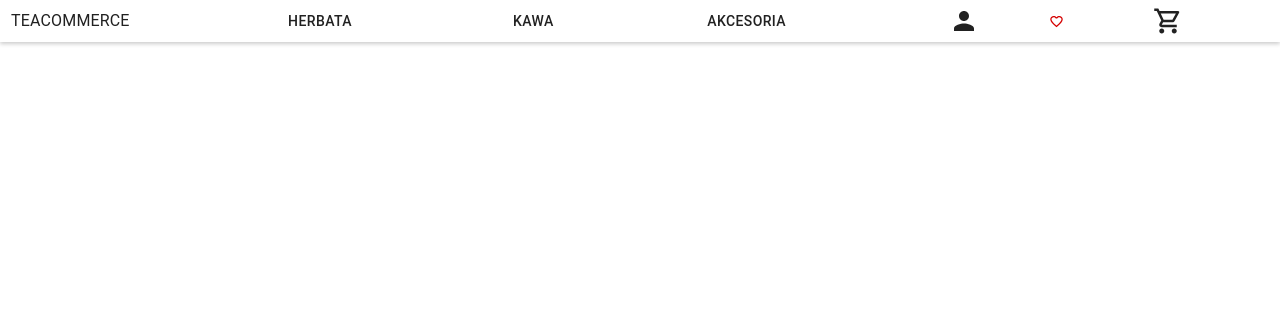
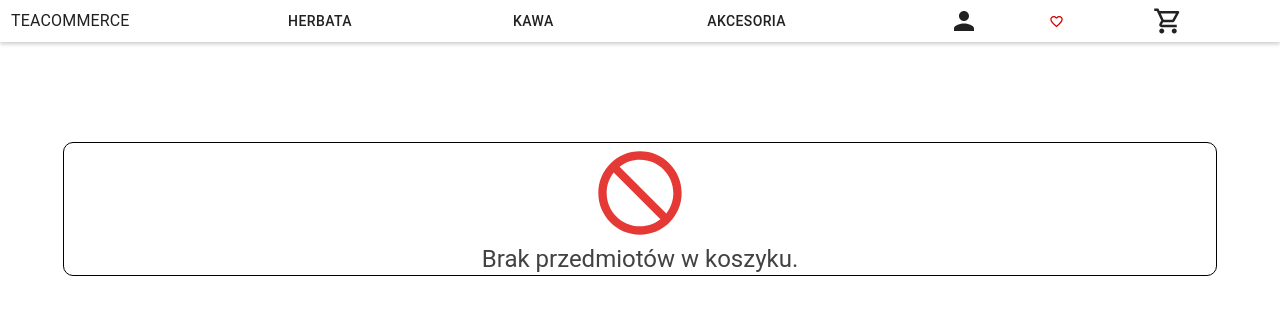
Before and after one commit to BD2-TeaParty/tea-webapp, a React (Create React App) app: page /cart in a window 1280 px wide. Shown: the top 314 px of the page. Built offline with nearby package versions, Linux system fonts and the light colour scheme.

Commit message:
cart view implemented, cart product added

```diff
--- a/src/App.css
+++ b/src/App.css
@@ -6,8 +6,9 @@
 
 
 .content-container {
-    height: 90vh;
+    /* height: 90vh; */
     width: 100%;
     align-content: center;
     align-items: center;
+    margin-bottom: 100px;
 }
--- a/src/App.js
+++ b/src/App.js
@@ -1,10 +1,10 @@
-import logo from './logo.svg';
 import './App.css';
-// import { Router } from 'react-router';
-import { BrowserRouter as Router, Switch, Route, Link } from "react-router-dom";
+
+import { BrowserRouter as Router, Switch, Route } from "react-router-dom";
 import Navbar from './components/navbar/Navbar';
 import ProductList from './components/products/ProductList';
-// import { Typography } from '@material-ui/core';
+import CartView from './components/cart/CartView';
+
 function App() {
     return (
 
@@ -20,6 +20,9 @@ function App() {
                     <Route path='/tea'>
                         <ProductList type='tea' />
                     </Route>
+                    <Route path='/cart'>
+                        <CartView />
+                    </Route>
                 </Switch>
                 </div>
             </div>
--- /dev/null
+++ b/src/components/cart/CartProduct.css
@@ -0,0 +1,30 @@
+
+
+
+.cart-gridlist-item {
+
+}
+
+.cart-item-img {
+
+}
+
+.cart-item-icon {
+
+}
+
+.cart-item-title-text {
+
+}
+
+.cart-item-description-view {
+
+}
+
+.cart-item-description-text {
+
+}
+
+.cart-item-bottombar {
+
+}
--- /dev/null
+++ b/src/components/cart/CartProduct.js
@@ -0,0 +1,38 @@
+import { GridListTile, IconButton, Typography } from '@material-ui/core';
+import React from 'react';
+import { connect } from 'react-redux';
+import RemoveShoppingCartIcon from '@material-ui/icons/RemoveShoppingCart';
+import FavoriteIcon from '@material-ui/icons/Favorite';
+
+// import img1 from '../../assets/t1.jpg';
+import './CartProduct.css';
+
+const CartProduct = props => {
+
+    // console.log('\nproduct panel ', props);
+    // const item = props.item;
+    return (
+
+        <GridListTile key={props.item.id} className='cart-gridlist-item '>
+
+            <img src={props.item.img} className='cart-item-img'/>
+
+            <Typography className='cart-item-title'>{props.item.title}</Typography>
+
+            <div className='cart-item-description-view'>
+                <Typography className='cart-item-description-text'>{props.item.description}</Typography>
+            </div>
+
+            <div className='cart-item-bottombar'>
+                <IconButton className='cart-item-icon' onClick={ () => props.cartCallback(props.item.id)}>
+                    <RemoveShoppingCartIcon style={{color: 'd50000'}}/>
+                </IconButton>
+
+            </div>
+        </GridListTile>
+    )
+}
+
+
+
+export default connect()(CartProduct);
--- /dev/null
+++ b/src/components/cart/CartView.css
@@ -0,0 +1,32 @@
+
+
+.cart-container {
+    display: flex;
+    flex-direction: column;
+    align-items: center;
+    justify-content: center;
+    width: 90%;
+    min-height: 20%;
+    border: 1px solid;
+    margin: 100px auto;
+    /* margin-top: 100px; */
+    border-radius: 10px;
+}
+
+.cart-icon {
+    display: inline-flex;
+    /* margin: 0 auto; */
+}
+.cart-text {
+    text-align: center;
+    font-size: 2.5rem;
+    color: #424242;
+}
+
+.cart-gridlist {
+    position: relative;
+    border: 1px solid;
+    border-radius: 10px;
+    justify-content: center;
+    width: 100%;
+}
--- /dev/null
+++ b/src/components/cart/CartView.js
@@ -0,0 +1,59 @@
+import { GridList, Typography } from '@material-ui/core';
+import React from 'react';
+import { connect } from 'react-redux';
+import { removeItem } from '../../redux/actions/cartActions';
+import './CartView.css';
+import NotInterestedIcon from '@material-ui/icons/NotInterested';
+import ProductPanel from '../products/ProductPanel';
+import CartProduct from './CartProduct';
+
+
+
+const CartView = props => {
+
+
+    const emptyCart = 'Brak przedmiotów w koszyku.';
+    const cartMsg = 'Przedmioty w twoim koszyku';
+
+    const removeCallback = id => {
+        const index = props.cart.findIndex( cartObj => cartObj.item.id === id);
+        props.removeItem(index);
+    }
+
+
+    if (props.cart && props.cart.length) {
+        return (
+            <div className='cart-container'>
+                <Typography className='cart-text' variant='h5'>{cartMsg}</Typography>
+                <GridList cols={3} cellHeight={300} className='cart-gridlist'>
+                    {props.cart.map( (product) => ( <CartProduct {...product} cartCallback={removeCallback}/>))}
+                </GridList>
+            </div>
+        )
+    } else {
+        return (
+            <div className='cart-container'>
+                <NotInterestedIcon style={{color: '#e53935', width: 100, height: 100}}/>
+                <Typography className='cart-text' variant='h5'>{emptyCart}</Typography>
+            </div>
+        )
+    }
+}
+
+
+
+
+
+const mapStateToProps = (state) => {
+    return {
+        cart: state.cartReducer.cartItems
+    }
+}
+
+
+
+
+
+
+
+export default connect(mapStateToProps, { removeItem })(CartView);
```
